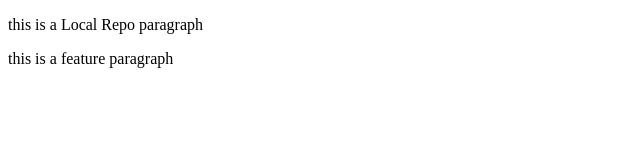
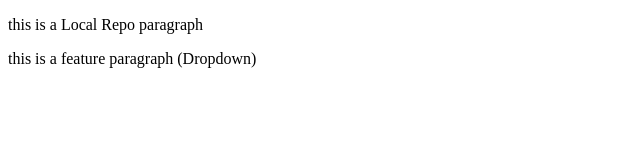
Before and after one commit to rajat804/LocalRepo, a plain HTML site: page index.html in a window 1280 px wide. Shown: the full height of the page, 0-640 px from the left. Drawn offline with Linux system fonts and the light colour scheme.

```diff
--- a/index.html
+++ b/index.html
@@ -7,6 +7,6 @@
 </head>
 <body>
     <p>this is a Local Repo paragraph</p>
-    <p>this is a feature paragraph</p>
+    <p>this is a feature paragraph (Dropdown)</p>
 </body>
 </html>
```
